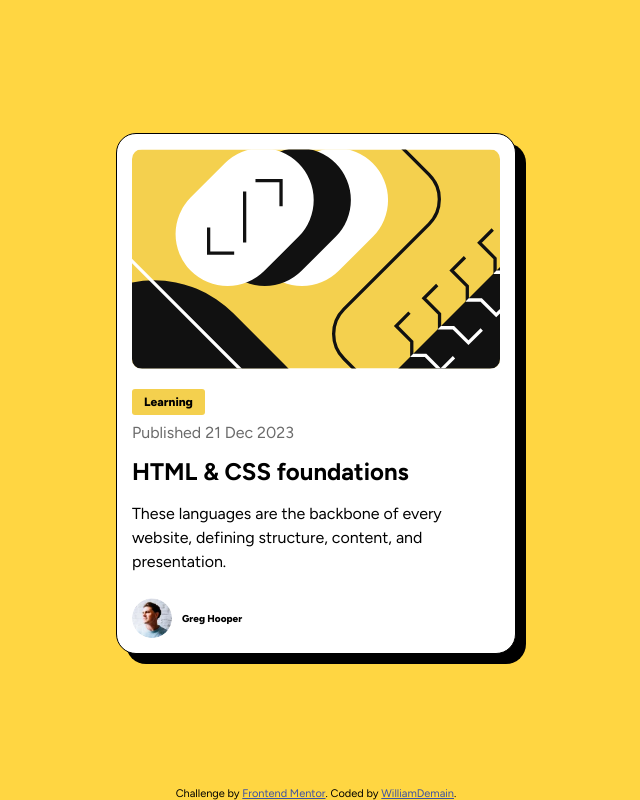
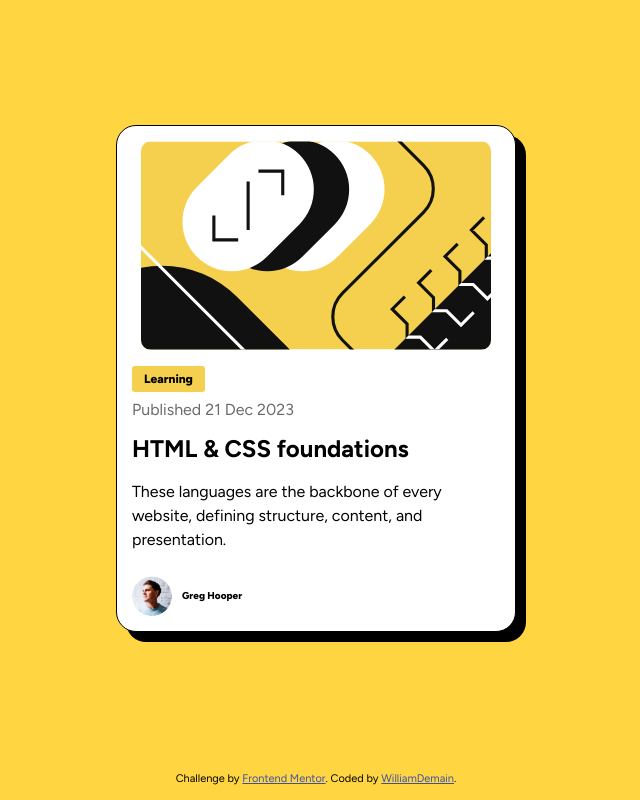
Before and after one commit to WilliamDemain/blog-preview-card-main, a plain HTML site: page index.html in a window 1280 px wide. Shown: the whole page, without its empty margins (324-964 px from the left). Drawn offline with Linux system fonts and the light colour scheme.

Commit message:
Update styles.css

```diff
--- a/styles.css
+++ b/styles.css
@@ -27,9 +27,13 @@ body{
     padding: 15px;
     text-align: left;
     border: solid black 1px;
+    transform: scale(1);
+    transform-origin: center;
 }
 #image{
-    width: 100%;
+    display: block;
+    margin: auto;
+    width: 95%;
     border-radius: 10px;
 }
 .tag{
@@ -74,5 +78,5 @@ body{
 
 
 
-.attribution { font-size: 11px; text-align: center; }
+.attribution { font-size: 11px; text-align: center; padding: 15px 0}
 .attribution a { color: hsl(228, 45%, 44%); }
```
